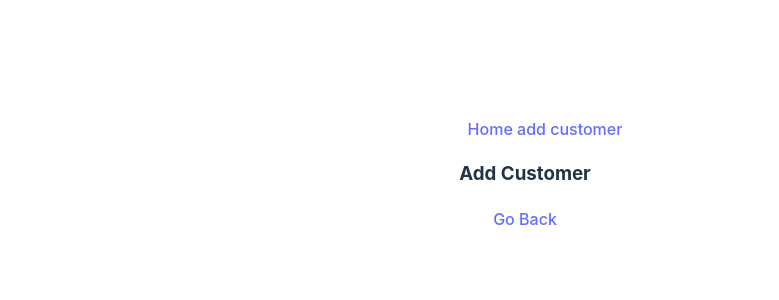
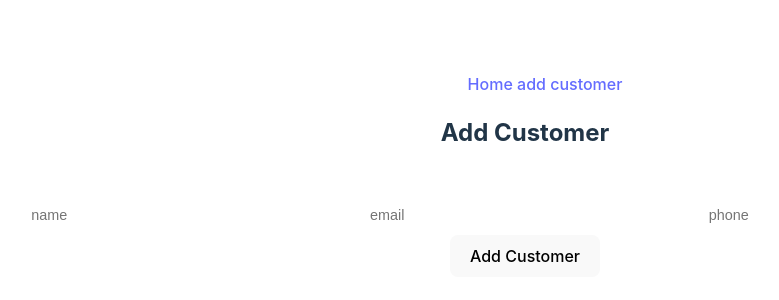
Before and after one commit to charakamihiranga/RAD-Sessions, a React (Vite) app in the folder react-pos/: page /add in a window 1280 px wide. Shown: the part 234-534 px from the top of the page, without its empty margins (115-894 px from the left). Built offline with nearby package versions, Linux system fonts and the light colour scheme.

Commit message:
react usecontext & createcontext

```diff
--- a/react-pos/src/component/AddCustomer.tsx
+++ /dev/null
@@ -1,10 +0,0 @@
-import {Link} from "react-router-dom";
-
-export function AddCustomer() {
-    return (
-        <>
-            <h3>Add Customer</h3>
-            <Link to="/">Go Back </Link>
-        </>
-    );
-}
--- /dev/null
+++ b/react-pos/src/component/CustomerProvider.tsx
@@ -0,0 +1,15 @@
+import {createContext, useState} from "react";
+import {Customer} from "../models/Customer.ts";
+
+export const CustomerContext  = createContext();
+
+export function CustomerProvider({children}) {
+
+    const [customers, setCustomers] = useState<Customer[]>([]);
+
+    return (
+        <CustomerContext.Provider value={[customers, setCustomers]}>
+            {children}
+        </CustomerContext.Provider>
+    );
+}
--- a/react-pos/src/component/Dashboard.tsx
+++ /dev/null
@@ -1,9 +0,0 @@
-
-
-export function Dashboard() {
-    return (
-        <>
-            <h3>Dashboard</h3>
-        </>
-    );
-}
--- a/react-pos/src/component/RouteLayout.tsx
+++ b/react-pos/src/component/RouteLayout.tsx
@@ -5,9 +5,7 @@ export function RouteLayout() {
     return (
         <>
             <Navigation />
-            <Outlet>
-
-            </Outlet>
+            <Outlet></Outlet>
         </>
     );
 }
--- /dev/null
+++ b/react-pos/src/pages/AddCustomer.tsx
@@ -0,0 +1,35 @@
+import {useNavigate} from "react-router";
+import {useContext, useState} from "react";
+import {CustomerContext} from "../component/CustomerProvider.tsx";
+import {Customer} from "../model/Customer.ts";
+
+
+export function AddCustomer() {
+
+    const navigate = useNavigate();
+    const [customers, setCustomers] = useContext(CustomerContext);
+
+    const [name, setName] = useState("");
+    const [email, setEmail] = useState("");
+    const [phone, setPhone] = useState("");
+
+    function handleSubmit() {
+        const newCustomer = new Customer(name, email, phone);
+        setCustomers((customers: Customer[]) => [...customers, newCustomer]);
+        navigate('/');
+    }
+
+    return (
+        <>
+            <header><h2>Add Customer</h2></header>
+            <br/>
+
+            <input type="text" placeholder='name' onChange={(e) => setName(e.target.value)} />
+            <input type="text" placeholder='email' onChange={(e) => setEmail(e.target.value)} />
+            <input type="text" placeholder='phone' onChange={(e) => setPhone(e.target.value)} />
+
+            <br/>
+            <button onClick={handleSubmit}>Add Customer</button>
+        </>
+    );
+}
--- /dev/null
+++ b/react-pos/src/pages/Dashboard.tsx
@@ -0,0 +1,20 @@
+import {Customer} from "../model/Customer.ts";
+import {useContext} from "react";
+import {CustomerContext} from "../component/CustomerProvider.tsx";
+
+
+export function Dashboard() {
+    const [customers] = useContext(CustomerContext);
+    return (
+        <>
+            <h3>Dashboard</h3>
+            <br/>
+
+            {customers.map((customer: Customer, index: number) => (
+                <div key={index}>
+                    {customer.name} - {customer.email}
+                </div>
+            ))}
+        </>
+    );
+}
```
Also changed, not shown: react-pos/src/App.tsx (+8 -4 lines).
